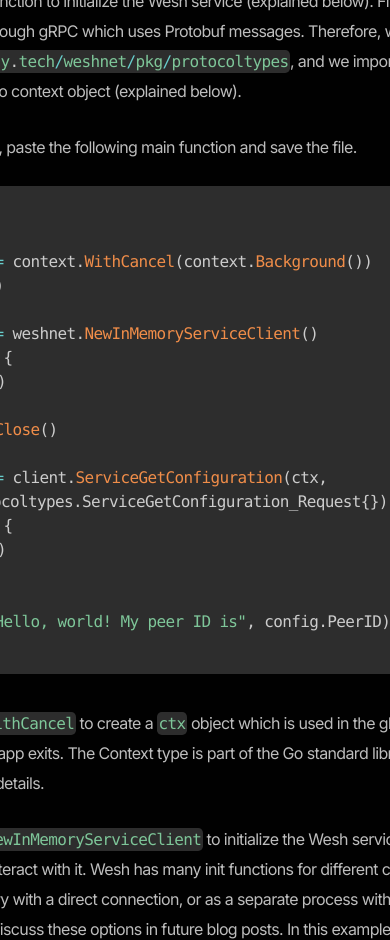
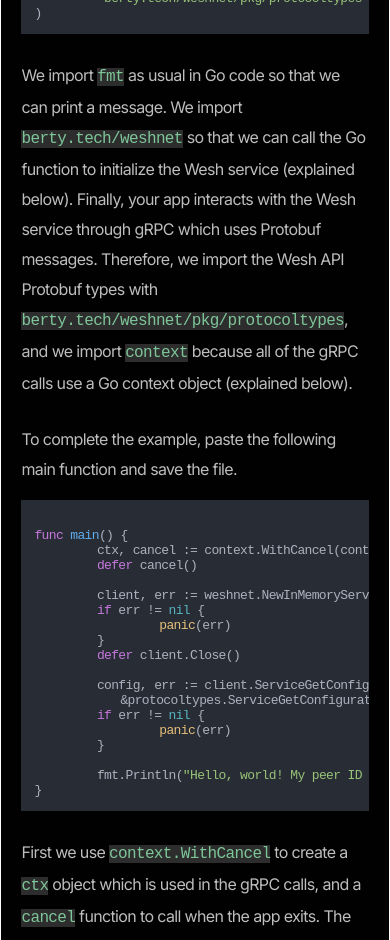
Before and after one commit to berty/www.wesh.network, a Next.js app: page /posts/2 in a window 390 px wide. Shown: the part 1060-2000 px from the top of the page. Built offline with nearby package versions, Linux system fonts and the light colour scheme.

Commit message:
fix: code block on small screens
Signed-off-by: Iuri Pereira <iuricmp@gmail.com>

```diff
--- a/package.json
+++ b/package.json
@@ -16,10 +16,10 @@
     "@types/react-dom": "18.0.10",
     "eslint": "8.32.0",
     "eslint-config-next": "13.1.5",
+    "highlight.js": "^11.7.0",
     "html-react-parser": "^3.0.9",
     "json5": "2.2.2",
     "next": "13.1.5",
-    "prismjs": "^1.29.0",
     "react": "18.2.0",
     "react-dom": "18.2.0",
     "sass": "^1.57.1",
--- a/pages/_app.tsx
+++ b/pages/_app.tsx
@@ -1,6 +1,7 @@
 import '../styles/globals.css'
 import type { AppProps } from 'next/app'
-import "prismjs/themes/prism-tomorrow.css";
+
+import "highlight.js/styles/atom-one-dark.css";
 
 
 export default function App({ Component, pageProps }: AppProps) {
--- a/pages/posts/2.tsx
+++ b/pages/posts/2.tsx
@@ -3,22 +3,20 @@
 import Footer from "../components/Footer/Footer"
 import styles from "../../styles/Home.module.scss"
 import content from "./content.json"
-import Prism from "prismjs"
 import React from "react"
-import "prismjs/components/prism-go";
-import "prismjs/components/prism-bash";
+import hljs from "highlight.js"
 
 export default function Post() {
-  const posts =  (content.items.find(i => i.id === "2"))
+  const posts = content.items.find((i) => i.id === "2")
 
   React.useEffect(() => {
     const highlight = async () => {
-      await Prism.highlightAll() // <--- prepare Prism
+      await hljs.highlightAll()
     }
-    highlight() // <--- call the async function
+    highlight()
   }, [])
 
-	if (!posts) return <span>Not found</span>
+  if (!posts) return <span>Not found</span>
 
   return (
     <>
@@ -56,9 +54,9 @@
 									</code>
                 </pre>
                 <p>In your text editor, create a file hello.go in which to write your code. Paste the following code into your hello.go file.</p>
-                <pre>
+								<pre>
                   <code className="language-go">
-                    {`package main
+{`package main
 
 import (
 	"context"
@@ -70,8 +68,8 @@
                   </code>
                 </pre>
                 <p>
-                  We import <code className="language-js token string">fmt</code> as usual in Go code so that we can print a message. We import <code className="language-js token string">berty.tech/weshnet</code> so that we can call the Go function to initialize the Wesh service (explained below). Finally, your
-                  app interacts with the Wesh service through gRPC which uses Protobuf messages. Therefore, we import the Wesh API Protobuf types with <code className="language-js token string">berty.tech/weshnet/pkg/protocoltypes</code>, and we import <code className="language-js token string">context</code> because all of the gRPC calls use a Go context object (explained below).
+                  We import <code>fmt</code> as usual in Go code so that we can print a message. We import <code>berty.tech/weshnet</code> so that we can call the Go function to initialize the Wesh service (explained below). Finally, your
+                  app interacts with the Wesh service through gRPC which uses Protobuf messages. Therefore, we import the Wesh API Protobuf types with <code>berty.tech/weshnet/pkg/protocoltypes</code>, and we import <code>context</code> because all of the gRPC calls use a Go context object (explained below).
                 </p>
                 <p>To complete the example, paste the following main function and save the file.</p>
                 <pre>
@@ -99,25 +97,23 @@
                   </code>
                 </pre>
                 <p>
-                  First we use <code className="language-js token string">context.WithCancel</code> to create a <code className="language-js token string">ctx</code> object which is used in the gRPC calls, and a <code className="language-js">cancel</code> function to call
+                  First we use <code>context.WithCancel</code> to create a <code>ctx</code> object which is used in the gRPC calls, and a <code className="language-js">cancel</code> function to call
 									when the app exits. The Context type is part of the Go
                   standard library and you can read
                   <a href="https://pkg.go.dev/context" target="_blank" rel="noreferrer"> its documentation </a> for more details.
                 </p>
                 <p>
-                  Next we call <code className="language-js token string">weshnet.NewInMemoryServiceClient</code> to initialize the Wesh service and create a gRPC <code className="language-js token string">client</code> that we use to interact with it. Wesh has many init functions for different configurations. A Wesh service
+                  Next we call <code>weshnet.NewInMemoryServiceClient</code> to initialize the Wesh service and create a gRPC <code>client</code> that we use to interact with it. Wesh has many init functions for different configurations. A Wesh service
                   can run in memory with a direct connection, or as a separate process with communication through an open socket. We will discuss these options in future blog
                   posts. In this example, we initialize a Wesh service which runs in application memory with a direct connection, and creates a new in-memory user account and data
                   store. If your app doesn’t export the data, then it is lost when the app exits. (It’s also possible to create a persistent data store, which we will explore
                   later.)
                 </p>
                 <p>
-                  Finally, we interact with the Wesh service by calling <code className="language-js token string">client.ServiceGetConfiguration</code> , passing the <code className="language-js token string">ctx</code> that we created.
-                  This method gets the current configuration of the service and is{" "}
-                  <a href="https://buf.build/berty/weshnet/docs/main:weshnet.protocol.v1#weshnet.protocol.v1.ProtocolService.ServiceGetConfiguration" target="_blank" rel="noreferrer">documented here</a>, along
-                  with all the other API calls. Each API call takes a Protobuf request message. In this case there are no parameters, so we create an empty <code className="language-js token string">protocoltypes.ServiceGetConfiguration_Request</code>. (We will see more complex examples later.) And each API call
-                  returns a Protobuf reply message, or sometimes a stream object. In this case it is a <a href=" https://buf.build/berty/weshnet/docs/main:weshnet.protocol.v1#weshnet.protocol.v1.ServiceGetConfiguration.Reply" target="_blank" rel="noreferrer">ServiceGetConfiguration.Reply</a>. So to finish, we print a happy message with
-                  the <code className="language-js token string"> PeerID</code> of the in-memory IPFS node.
+                  Finally, we interact with the Wesh service by calling <code>client.ServiceGetConfiguration</code> , passing the <code>ctx</code> that we created.
+                  This method gets the current configuration of the service and is <a href="https://buf.build/berty/weshnet/docs/main:weshnet.protocol.v1#weshnet.protocol.v1.ProtocolService.ServiceGetConfiguration" target="_blank" rel="noreferrer">documented here</a>, along
+                  with all the other API calls. Each API call takes a Protobuf request message. In this case there are no parameters, so we create an empty <code>protocoltypes.ServiceGetConfiguration_Request</code>. (We will see more complex examples later.) And each API call returns a Protobuf reply message, or sometimes a stream object. In this case it is a <a href=" https://buf.build/berty/weshnet/docs/main:weshnet.protocol.v1#weshnet.protocol.v1.ServiceGetConfiguration.Reply" target="_blank" rel="noreferrer">ServiceGetConfiguration.Reply</a>. So to finish, we print a happy message with
+                  the <code>PeerID</code> of the in-memory IPFS node.
                 </p>
                 <p>To see the result, in a terminal enter:</p>
                 <pre>
@@ -126,16 +122,14 @@
 go run .`}</code>
                 </pre>
                 <p>
-                  (You only need to do <code className="language-js token string">go mod tidy</code> the first time.) It should print something like{" "}
-                  <pre>
+                  (You only need to do <code>go mod tidy</code> the first time.) It should print something like{" "}
                     <code>“Hello, world! My peer ID is 12D3KooWGVMm5mum6qMtwbReiD9Aa93WTuTT2hTHsYxQASTzYUfs”.</code>
-                  </pre>
                 </p>
 
                 <p>
                   In this example, you can now see how the Wesh API can be used with other programming languages. The gRPC support provides helper functions for each language to
-                  create the Protobuf messages like <code className="language-js token string">ServiceGetConfiguration_Request</code>. And the API calls like{" "}
-                  <code className="language-js token string">ServiceGetConfiguration</code> only need these Protobuf messages which are language-independent.
+                  create the Protobuf messages like <code>ServiceGetConfiguration_Request</code>. And the API calls like{" "}
+                  <code>ServiceGetConfiguration</code> only need these Protobuf messages which are language-independent.
                 </p>
                 <p>
                   Congratulations on your first Wesh app! This one kept all the data in memory. In the next blog post, we’ll see how to create a persistent key store and IPFS node
--- a/styles/Home.module.scss
+++ b/styles/Home.module.scss
@@ -112,6 +112,7 @@
       padding: 20px;
 
       .SectionBlogText{
+				word-break: break-word;
         width: 100%;
         height: 100%;
         display: flex;
--- a/styles/globals.css
+++ b/styles/globals.css
@@ -105,3 +105,20 @@
     color-scheme: dark;
   }
 }
+
+pre {
+  display: inline-block;
+  overflow-x: auto;
+}
+.code, code {
+	color: #7ec699;
+	background: #2d2d2d;
+	overflow-x: auto;
+}
+
+@media only screen and (max-width: 768px) {
+  /* For mobile phones: */
+  pre {
+		width: 89vw;
+	}
+}
```
Also changed, not shown: 1 other file (tests, documents, lock files or other folders).
